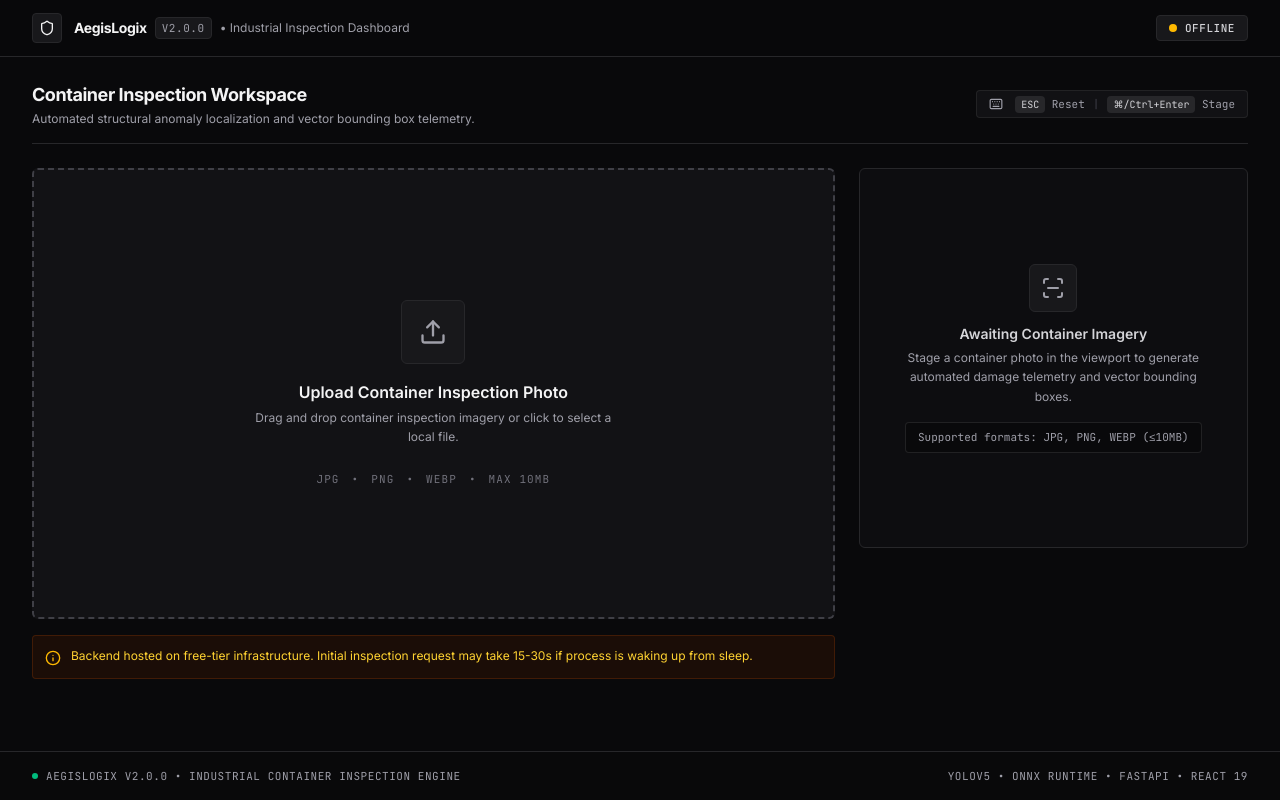
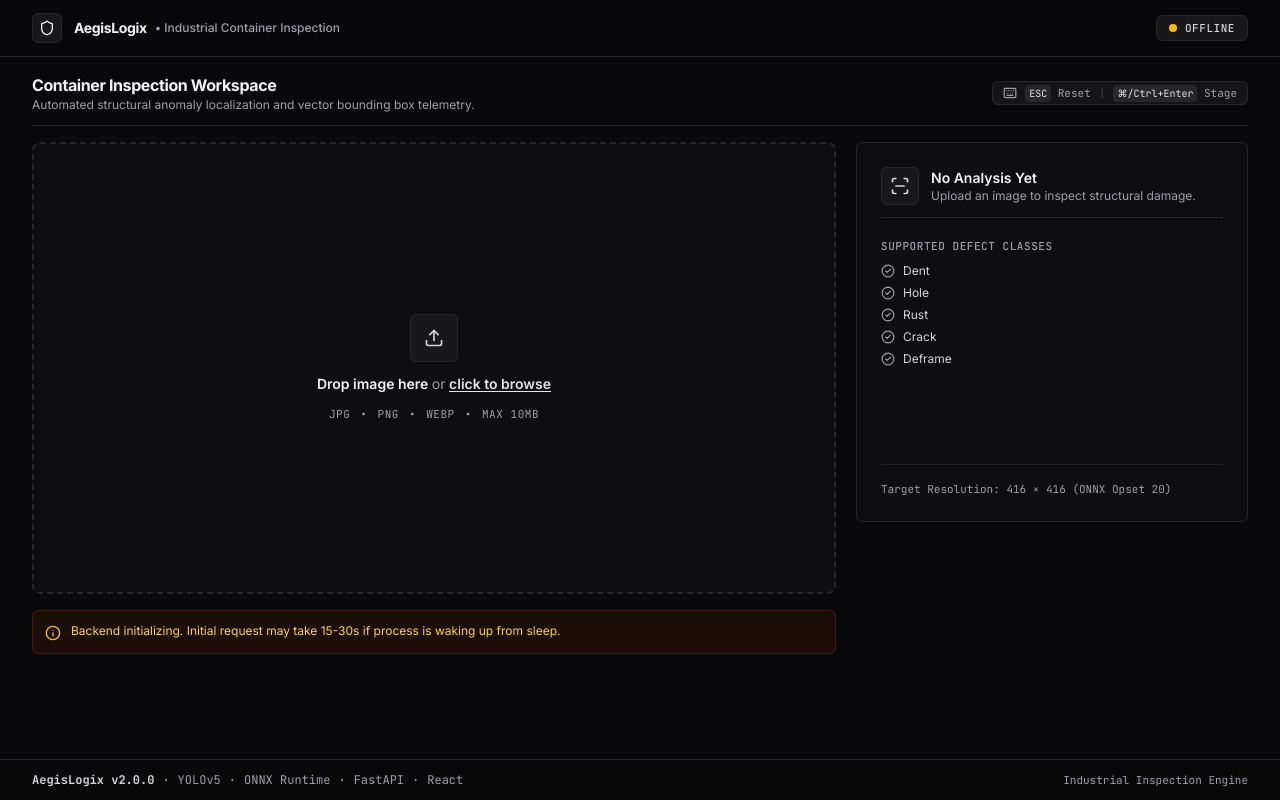
Before and after one commit to Karthikeyadusi/AegisLogix, a React (Vite) app in the folder frontend/: page / in a window 1280 px wide. Built offline with nearby package versions, Linux system fonts and the light colour scheme; no server answers.

Commit message:
style(frontend): polish enterprise dashboard UI, typography contrast, concise upload directives, and streamlined header

```diff
--- a/frontend/src/App.tsx
+++ b/frontend/src/App.tsx
@@ -1,6 +1,6 @@
 import { useState } from 'react';
 import { motion, AnimatePresence } from 'motion/react';
-import { AlertCircle, ScanLine, Keyboard } from 'lucide-react';
+import { AlertCircle, ScanLine, Keyboard, CheckCircle2 } from 'lucide-react';
 
 import { Header } from './components/layout/Header';
 import { Footer } from './components/layout/Footer';
@@ -55,35 +55,37 @@ export default function App() {
   const hasResults = analysis.isSuccess && analysis.data !== null;
   const detections = analysis.data?.details || [];
 
+  const supportedDetections = ['Dent', 'Hole', 'Rust', 'Crack', 'Deframe'];
+
   return (
     <div className="min-h-screen bg-[var(--color-surface-base)] text-zinc-100 flex flex-col font-sans antialiased">
-      {/* Top Application Bar */}
+      {/* Top Application Header */}
       <Header
         isReady={backendStatus.isReady}
         statusText={backendStatus.statusText}
         version={backendStatus.version}
       />
 
-      {/* Main Inspection Dashboard Workspace */}
-      <main className="flex-1 max-w-[1600px] w-full mx-auto px-4 sm:px-6 lg:px-8 py-6 space-y-6 flex flex-col justify-center">
-        {/* Workspace Toolbar / Status Strip */}
-        <div className="flex flex-col sm:flex-row items-start sm:items-center justify-between gap-4 border-b border-zinc-800 pb-4">
+      {/* Main Inspection Workspace Environment */}
+      <main className="flex-1 max-w-[1600px] w-full mx-auto px-4 sm:px-6 lg:px-8 py-4 space-y-4 flex flex-col">
+        {/* Workspace Title Toolbar */}
+        <div className="flex flex-col sm:flex-row items-start sm:items-center justify-between gap-3 border-b border-zinc-800 pb-3">
           <div>
-            <h1 className="text-lg font-bold tracking-tight text-zinc-100 flex items-center gap-2">
-              <span>Container Inspection Workspace</span>
+            <h1 className="text-base font-bold tracking-tight text-zinc-100">
+              Container Inspection Workspace
             </h1>
-            <p className="text-xs text-zinc-400 mt-0.5">
+            <p className="text-xs text-zinc-400">
               Automated structural anomaly localization and vector bounding box telemetry.
             </p>
           </div>
 
-          {/* Quick Keyboard Hotkeys Badge */}
-          <div className="flex items-center gap-3 text-xs font-mono text-zinc-400 bg-zinc-900/60 border border-zinc-800/80 px-3 py-1.5 rounded">
+          {/* Compact Keyboard Shortcuts Indicator */}
+          <div className="flex items-center gap-2 text-xs font-mono text-zinc-400 bg-zinc-900/80 border border-zinc-800 px-2.5 py-1 rounded-md">
             <Keyboard className="w-3.5 h-3.5 text-zinc-400" />
             <div className="flex items-center gap-2 text-[11px]">
-              <span><kbd className="px-1.5 py-0.5 rounded bg-zinc-800 text-zinc-300 text-[10px]">ESC</kbd> Reset</span>
+              <span><kbd className="px-1 py-0.5 rounded bg-zinc-800 text-zinc-200 text-[10px]">ESC</kbd> Reset</span>
               <span className="text-zinc-700">|</span>
-              <span><kbd className="px-1.5 py-0.5 rounded bg-zinc-800 text-zinc-300 text-[10px]">⌘/Ctrl+Enter</kbd> Stage</span>
+              <span><kbd className="px-1 py-0.5 rounded bg-zinc-800 text-zinc-200 text-[10px]">⌘/Ctrl+Enter</kbd> Stage</span>
             </div>
           </div>
         </div>
@@ -91,14 +93,14 @@ export default function App() {
         {/* Error Alert Banner */}
         {analysis.isError && (
           <motion.div
-            initial={{ opacity: 0, y: -10 }}
+            initial={{ opacity: 0, y: -6 }}
             animate={{ opacity: 1, y: 0 }}
-            className="p-4 bg-red-950/50 border border-red-900/60 rounded-md flex items-start justify-between gap-3 text-xs text-red-300 shadow-sm"
+            className="p-3.5 bg-red-950/50 border border-red-900/60 rounded-md flex items-start justify-between gap-3 text-xs text-red-300 shadow-sm"
           >
             <div className="flex items-start gap-3">
-              <AlertCircle className="w-5 h-5 text-red-400 shrink-0 mt-0.5" />
+              <AlertCircle className="w-4 h-4 text-red-400 shrink-0 mt-0.5" />
               <div>
-                <h4 className="font-bold text-red-200 uppercase tracking-wider mb-1">
+                <h4 className="font-bold text-red-200 uppercase tracking-wider mb-0.5">
                   Inspection Failed [{analysis.errorCode}]
                 </h4>
                 <p className="opacity-90">{analysis.error}</p>
@@ -106,16 +108,16 @@ export default function App() {
             </div>
             <button
               onClick={() => selectedFile && analysis.analyze(selectedFile)}
-              className="px-3 py-1 bg-red-900/60 hover:bg-red-900 border border-red-800 text-red-100 rounded text-xs font-mono uppercase transition-colors shrink-0 cursor-pointer"
+              className="px-2.5 py-1 bg-red-900/60 hover:bg-red-900 border border-red-800 text-red-100 rounded text-xs font-mono uppercase transition-colors shrink-0 cursor-pointer"
             >
               Retry Analysis
             </button>
           </motion.div>
         )}
 
-        {/* 2-Pane Split View Dashboard Grid */}
-        <div className="grid grid-cols-1 lg:grid-cols-12 gap-6 items-start flex-1">
-          {/* Left Pane (70% Width): Dropzone / Image Viewport */}
+        {/* 2-Pane Split View Workspace */}
+        <div className="grid grid-cols-1 lg:grid-cols-12 gap-5 items-start flex-1">
+          {/* Left Pane (70% Width): Image Viewport */}
           <div className="lg:col-span-7 xl:col-span-8">
             <AnimatePresence mode="wait">
               {!previewUrl ? (
@@ -155,27 +157,49 @@ export default function App() {
             </AnimatePresence>
           </div>
 
-          {/* Right Pane (30% Width): Telemetry Breakdown & Controls Sidebar */}
+          {/* Right Sidebar (30% Width): Telemetry Breakdown */}
           <div className="lg:col-span-5 xl:col-span-4">
             {!previewUrl ? (
-              /* Awaiting Inspection Placeholder */
-              <Card className="p-8 text-center flex flex-col items-center justify-center min-h-[380px] text-zinc-500 bg-zinc-900/30">
-                <div className="w-12 h-12 rounded-md bg-zinc-900 border border-zinc-800 flex items-center justify-center mb-3 text-zinc-400">
-                  <ScanLine className="w-6 h-6" />
+              /* Actionable Context Empty State */
+              <Card className="p-6 flex flex-col justify-between min-h-[380px] bg-zinc-900/40 border-zinc-800">
+                <div className="space-y-4">
+                  <div className="flex items-center gap-3 border-b border-zinc-800 pb-3">
+                    <div className="p-2 rounded-md bg-zinc-900 border border-zinc-800 text-zinc-300">
+                      <ScanLine className="w-5 h-5" />
+                    </div>
+                    <div>
+                      <h3 className="text-sm font-semibold text-zinc-100">
+                        No Analysis Yet
+                      </h3>
+                      <p className="text-xs text-zinc-400">
+                        Upload an image to inspect structural damage.
+                      </p>
+                    </div>
+                  </div>
+
+                  {/* Supported Detections List */}
+                  <div className="space-y-2 pt-1">
+                    <span className="text-[11px] font-mono text-zinc-400 uppercase tracking-wider block font-medium">
+                      Supported Defect Classes
+                    </span>
+                    <div className="space-y-1.5">
+                      {supportedDetections.map((cls) => (
+                        <div key={cls} className="flex items-center gap-2 text-xs text-zinc-300">
+                          <CheckCircle2 className="w-3.5 h-3.5 text-zinc-400 shrink-0" />
+                          <span>{cls}</span>
+                        </div>
+                      ))}
+                    </div>
+                  </div>
                 </div>
-                <h3 className="text-sm font-semibold text-zinc-300 mb-1">
-                  Awaiting Container Imagery
-                </h3>
-                <p className="text-xs max-w-xs text-zinc-400 leading-relaxed mb-4">
-                  Stage a container photo in the viewport to generate automated damage telemetry and vector bounding boxes.
-                </p>
-                <div className="text-[11px] font-mono text-zinc-400 px-3 py-1.5 rounded bg-zinc-950 border border-zinc-800/80">
-                  Supported formats: JPG, PNG, WEBP (≤10MB)
+
+                <div className="pt-4 border-t border-zinc-800/80 text-[11px] font-mono text-zinc-400">
+                  Target Resolution: 416 × 416 (ONNX Opset 20)
                 </div>
               </Card>
             ) : (
               /* Active Telemetry Panel */
-              <div className="space-y-6">
+              <div className="space-y-5">
                 {hasResults && analysis.data && (
                   <>
                     <TelemetryList
--- a/frontend/src/components/layout/Footer.tsx
+++ b/frontend/src/components/layout/Footer.tsx
@@ -1,14 +1,21 @@
 export function Footer() {
   return (
-    <footer className="border-t border-zinc-800 py-4 bg-zinc-950/60 mt-auto">
-      <div className="max-w-[1600px] mx-auto px-4 sm:px-6 lg:px-8 flex flex-col sm:flex-row items-center justify-between gap-3 text-[11px] font-mono text-zinc-400 uppercase tracking-wider">
+    <footer className="border-t border-zinc-800 py-3 bg-zinc-950/80 mt-auto">
+      <div className="max-w-[1600px] mx-auto px-4 sm:px-6 lg:px-8 flex flex-col sm:flex-row items-center justify-between gap-2 text-xs font-mono text-zinc-400">
         <div className="flex items-center gap-2">
-          <div className="w-1.5 h-1.5 rounded-full bg-emerald-500" />
-          <span>AegisLogix v2.0.0 • Industrial Container Inspection Engine</span>
+          <span className="font-semibold text-zinc-300">AegisLogix v2.0.0</span>
+          <span>·</span>
+          <span>YOLOv5</span>
+          <span>·</span>
+          <span>ONNX Runtime</span>
+          <span>·</span>
+          <span>FastAPI</span>
+          <span>·</span>
+          <span>React</span>
         </div>
 
-        <div>
-          <span>YOLOv5 • ONNX Runtime • FastAPI • React 19</span>
+        <div className="text-zinc-400 text-[11px]">
+          Industrial Inspection Engine
         </div>
       </div>
     </footer>
--- a/frontend/src/components/layout/Header.tsx
+++ b/frontend/src/components/layout/Header.tsx
@@ -6,36 +6,31 @@ export interface HeaderProps {
   version: string | null;
 }
 
-export function Header({ isReady, statusText, version }: HeaderProps) {
+export function Header({ isReady, statusText }: HeaderProps) {
   return (
     <header className="sticky top-0 z-30 border-b border-zinc-800 bg-zinc-950/90 backdrop-blur-md">
       <div className="max-w-[1600px] mx-auto px-4 sm:px-6 lg:px-8 h-14 flex items-center justify-between gap-4">
         {/* Brand Logo & Title */}
         <div className="flex items-center gap-3">
-          <div className="p-1.5 bg-zinc-900 border border-zinc-800 rounded">
+          <div className="p-1.5 bg-zinc-900 border border-zinc-800 rounded-md flex items-center justify-center">
             <Shield className="w-4 h-4 text-zinc-100" />
           </div>
           <div className="flex items-center gap-2">
             <span className="font-bold tracking-tight text-zinc-100 text-sm">
               AegisLogix
             </span>
-            <span className="text-[11px] font-mono text-zinc-400 uppercase tracking-wider px-1.5 py-0.5 rounded bg-zinc-900 border border-zinc-800">
-              {version ? `v${version}` : 'v2.0.0'}
-            </span>
-            <span className="text-xs text-zinc-400 hidden md:inline">
-              • Industrial Inspection Dashboard
+            <span className="text-xs text-zinc-400 font-medium">
+              • Industrial Container Inspection
             </span>
           </div>
         </div>
 
-        {/* Live Backend Status Badge */}
+        {/* Live Backend Status Indicator */}
         <div className="flex items-center gap-3">
-          <div className="flex items-center gap-2 px-3 py-1 bg-zinc-900 border border-zinc-800 rounded">
+          <div className="flex items-center gap-2 px-3 py-1 bg-zinc-900 border border-zinc-800 rounded-md">
             <div
               className={`w-2 h-2 rounded-full ${
-                isReady
-                  ? 'bg-emerald-400 shadow-[0_0_8px_rgba(52,211,153,0.6)]'
-                  : 'bg-amber-400'
+                isReady ? 'bg-emerald-400' : 'bg-amber-400'
               }`}
             />
             <span className="text-[11px] font-mono font-medium text-zinc-300 uppercase tracking-wider">
--- a/frontend/src/components/workspace/Dropzone.tsx
+++ b/frontend/src/components/workspace/Dropzone.tsx
@@ -26,7 +26,7 @@ export function Dropzone({
     setValidationError(null);
 
     if (!file.type.startsWith('image/')) {
-      setValidationError('Invalid format. Only JPEG, PNG, or WebP container imagery is accepted.');
+      setValidationError('Invalid format. Accepted types: JPEG, PNG, or WebP.');
       return;
     }
 
@@ -77,7 +77,7 @@ export function Dropzone({
         onClick={() => !disabled && fileInputRef.current?.click()}
         tabIndex={disabled ? -1 : 0}
         role="button"
-        aria-label="Upload Container Imagery Dropzone"
+        aria-label="Upload Container Image Dropzone"
         onKeyDown={(e) => {
           if ((e.key === 'Enter' || e.key === ' ') && !disabled) {
             e.preventDefault();
@@ -85,10 +85,10 @@ export function Dropzone({
           }
         }}
         className={cn(
-          'relative aspect-video rounded-md border-2 border-dashed transition-all duration-200 flex flex-col items-center justify-center p-8 text-center cursor-pointer select-none outline-none focus-visible:ring-2 focus-visible:ring-zinc-400',
+          'relative aspect-video rounded-lg border-2 border-dashed transition-all duration-150 flex flex-col items-center justify-center p-8 text-center cursor-pointer select-none outline-none focus-visible:ring-2 focus-visible:ring-zinc-400',
           isDragging
             ? 'border-zinc-400 bg-zinc-900/80'
-            : 'border-[var(--color-border-medium)] bg-[var(--color-surface-panel)] hover:border-zinc-600 hover:bg-zinc-900/50',
+            : 'border-zinc-800 bg-zinc-900/40 hover:border-zinc-700 hover:bg-zinc-900/60',
           disabled && 'opacity-50 pointer-events-none cursor-not-allowed'
         )}
       >
@@ -101,20 +101,16 @@ export function Dropzone({
           tabIndex={-1}
         />
 
-        {/* Industrial Container SVG Icon */}
-        <div className="w-16 h-16 mb-4 rounded-md bg-zinc-900 border border-zinc-800 flex items-center justify-center text-zinc-400">
-          <Upload className="w-7 h-7" />
+        {/* Industrial Upload Wireframe Icon */}
+        <div className="w-12 h-12 mb-3 rounded-md bg-zinc-900 border border-zinc-800 flex items-center justify-center text-zinc-300">
+          <Upload className="w-5 h-5" />
         </div>
 
-        <h3 className="text-base font-semibold text-zinc-100 mb-1">
-          Upload Container Inspection Photo
+        <h3 className="text-sm font-semibold text-zinc-100 mb-1">
+          Drop image here <span className="text-zinc-400 font-normal">or</span> <span className="underline underline-offset-2 text-zinc-200">click to browse</span>
         </h3>
 
-        <p className="text-xs text-zinc-400 max-w-sm leading-relaxed mb-6">
-          Drag and drop container inspection imagery or click to select a local file.
-        </p>
-
-        <div className="flex items-center gap-3 text-[11px] font-mono text-zinc-500 uppercase tracking-widest">
+        <div className="flex items-center gap-2.5 text-[11px] font-mono text-zinc-400 uppercase tracking-wider mt-2">
           <span>JPG</span>
           <span>•</span>
           <span>PNG</span>
@@ -126,16 +122,16 @@ export function Dropzone({
       </div>
 
       {!isBackendReady && (
-        <div className="p-3 bg-amber-950/30 border border-amber-900/40 rounded flex items-start gap-2.5 text-xs text-amber-300">
+        <div className="p-3 bg-amber-950/30 border border-amber-900/40 rounded-md flex items-start gap-2.5 text-xs text-amber-300">
           <Info className="w-4 h-4 shrink-0 mt-0.5 text-amber-400" />
           <span>
-            Backend hosted on free-tier infrastructure. Initial inspection request may take 15-30s if process is waking up from sleep.
+            Backend initializing. Initial request may take 15-30s if process is waking up from sleep.
           </span>
         </div>
       )}
 
       {validationError && (
-        <div className="p-3 bg-red-950/40 border border-red-900/50 rounded flex items-start gap-2.5 text-xs text-red-300">
+        <div className="p-3 bg-red-950/40 border border-red-900/50 rounded-md flex items-start gap-2.5 text-xs text-red-300">
           <AlertCircle className="w-4 h-4 shrink-0 mt-0.5 text-red-400" />
           <span>{validationError}</span>
         </div>
--- a/frontend/src/components/workspace/TelemetryRow.tsx
+++ b/frontend/src/components/workspace/TelemetryRow.tsx
@@ -40,15 +40,15 @@ export function TelemetryRow({
         }
       }}
       className={cn(
-        'p-3 rounded border transition-all cursor-pointer select-none outline-none focus-visible:ring-2 focus-visible:ring-zinc-400',
+        'p-3 rounded-md border transition-all cursor-pointer select-none outline-none focus-visible:ring-2 focus-visible:ring-zinc-400',
         isActive
           ? 'bg-zinc-800/90 border-zinc-500 shadow-sm'
-          : 'bg-zinc-900/50 border-zinc-800/80 hover:border-zinc-700 hover:bg-zinc-900'
+          : 'bg-zinc-900/50 border-zinc-800 hover:border-zinc-700 hover:bg-zinc-900'
       )}
     >
       <div className="flex items-center justify-between gap-2 mb-2">
         <div className="flex items-center gap-2.5">
-          <span className="w-5 h-5 rounded bg-zinc-800 border border-zinc-700 flex items-center justify-center text-[10px] font-mono font-bold text-zinc-300">
+          <span className="w-5 h-5 rounded bg-zinc-800 border border-zinc-700 flex items-center justify-center text-[10px] font-mono font-bold text-zinc-200">
             {index + 1}
           </span>
           <span className="font-semibold text-sm text-zinc-100 capitalize">
@@ -57,7 +57,7 @@ export function TelemetryRow({
         </div>
 
         <div className="flex items-center gap-2">
-          <span className="text-xs font-mono font-medium text-zinc-300">
+          <span className="text-xs font-mono font-semibold text-zinc-200">
             {confPct}% CONF
           </span>
           <Badge variant={isCritical ? 'critical' : 'minor'}>
@@ -66,9 +66,9 @@ export function TelemetryRow({
         </div>
       </div>
 
-      <div className="flex items-center justify-between text-[11px] font-mono text-zinc-500 pt-1 border-t border-zinc-800/50">
-        <span>BBOX COORDINATES</span>
-        <span>
+      <div className="flex items-center justify-between text-[11px] font-mono text-zinc-400 pt-1.5 border-t border-zinc-800/80">
+        <span className="text-zinc-400 font-medium">BBOX</span>
+        <span className="text-zinc-300">
           [{x1}, {y1}, {x2}, {y2}]
         </span>
       </div>
```
